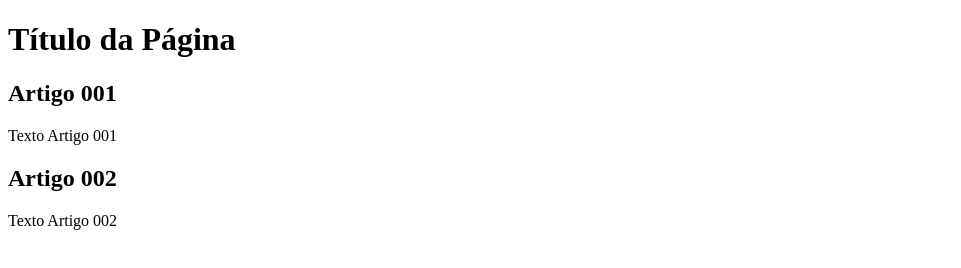
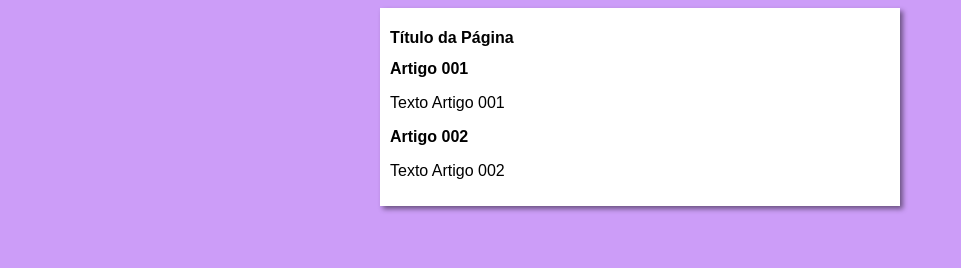
Before and after one commit to clarindo-jr/projeto-site, a plain HTML site: page index.html in a window 1280 px wide. Shown: the whole page, without its empty margins (0-961 px from the left). Drawn offline with Linux system fonts and the light colour scheme.

Commit message:
iniciando design

```diff
--- /dev/null
+++ b/estilos/estilo.css
@@ -0,0 +1,16 @@
+*{
+    font-family: Arial, Helvetica, sans-serif;
+    font-size: 16px;
+}
+
+body{
+    background-color: rgb(204, 157,248);
+}
+
+main{
+    background-color: white;
+    width: 500px;
+    margin: auto;
+    box-shadow: 3px 3px 5px rgba(0, 0, 0, 0.473);
+    padding: 10px;
+}
--- a/index.html
+++ b/index.html
@@ -4,6 +4,7 @@
     <meta charset="UTF-8">
     <meta name="viewport" content="width=device-width, initial-scale=1.0">
     <title>Título da Página</title>
+    <link rel="stylesheet" href="estilos/estilo.css">
 </head>
 <body>
     <main>
```
